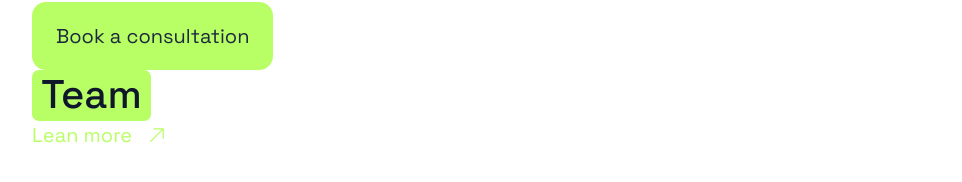
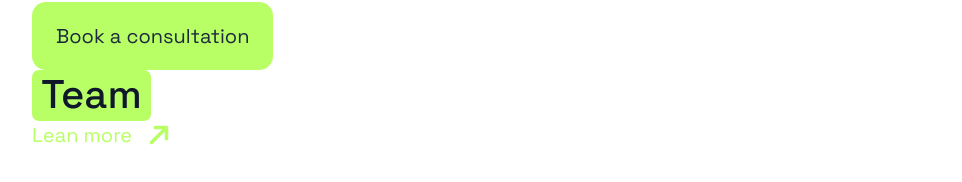
Before and after one commit to hervezossou/positivus-site, a Next.js app: page / in a window 1280 px wide. Shown: the part 150-332 px from the top of the page, without its empty margins (0-962 px from the left). Built offline with nearby package versions, Linux system fonts and the light colour scheme; some icons are missing.

Commit message:
update(textlink): added stroke-color

```diff
--- a/app/components/atoms/TextLink.tsx
+++ b/app/components/atoms/TextLink.tsx
@@ -13,16 +13,16 @@ interface TextLinkProps {
 const baseStyle = "w-auto h-[28px] flex items-center gap-[15px] text-xl font-normal p-0"
 
 const variantStyle: Record<Variant, string> = {
-    dark: "bg-transparent text-white",
-    light: "bg-transparent text-white",
-    lime: "bg-transparent text-lime",
+    dark: "bg-transparent text-white stroke-white",
+    light: "bg-transparent text-white stroke-white",
+    lime: "bg-transparent text-lime stroke-lime",
 }
 
 export const TextLink = ({variant = "dark", label, href}: TextLinkProps) => {
     return(
         <Link className={clsx(variantStyle[variant], baseStyle)} href={href}>
             <span>{label}</span>
-            <ArrowUpRightIcon className="size-5" />
+            <ArrowUpRightIcon className="size-6 font-bold stroke-2" />
         </Link>
     )
 }
--- a/app/page.tsx
+++ b/app/page.tsx
@@ -3,6 +3,7 @@ import { Typography } from "./components/atoms/Typography";
 import { Button } from "./components/atoms/Button";
 import { Heading } from "./components/atoms/Heading";
 import { TextLink } from "./components/atoms/TextLink";
+import { IconLink } from "./components/atoms/IconLink";
 
 export default function Page() {
   return (
@@ -16,6 +17,7 @@ export default function Page() {
         <Button variant="positive" label="Book a consultation" />
         <Heading variant="lime" label="Team" />
         <TextLink variant="lime" label="Lean more" href="#" />
+        <IconLink variant="dark" label="Learn more" href="#" />
     </main>
   );
 }
```
